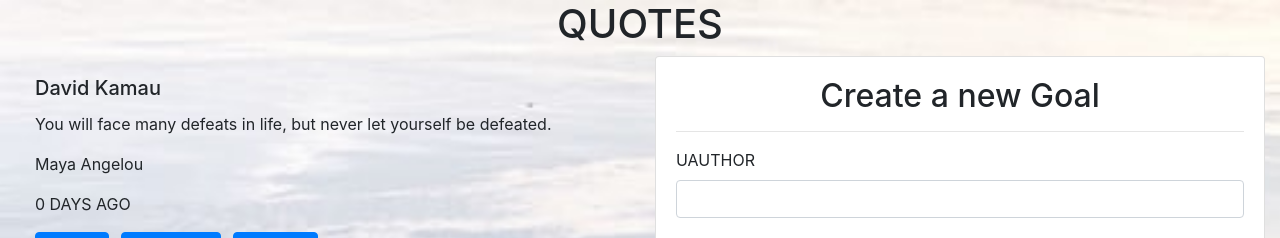
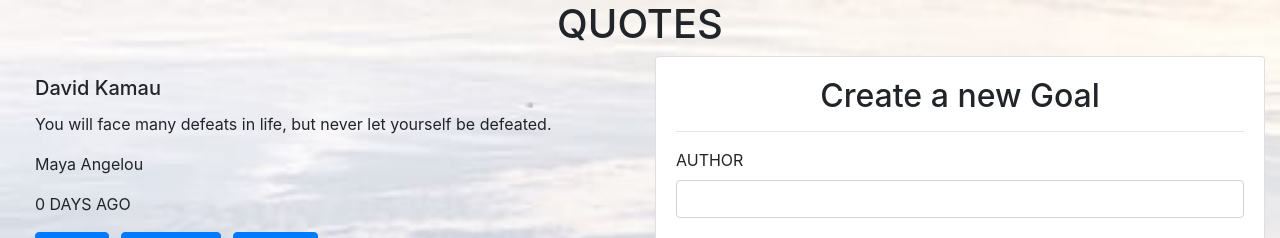
Before and after one commit to david12-wq/Quotes, an Angular app: page / in a window 1280 px wide. Shown: the top 238 px of the page. Built offline with nearby package versions, Linux system fonts and the light colour scheme.

Commit message:
Add changes in the form.

```diff
--- a/src/app/form-quote/form-quote.component.html
+++ b/src/app/form-quote/form-quote.component.html
@@ -6,7 +6,7 @@
       <form (ngSubmit)='submitQuote()' #quoteForm='ngForm'>
         <div class="form-group">
 
-          <label for="author">UAUTHOR</label>
+          <label for="author">AUTHOR</label>
           <input type="text" class="form-control" id="author" [(ngModel)]="newQuote. author" name="author"
             #author='ngModel' required>
           <div [hidden]="author.valid || author.pristine" class="alert alert-danger">
```
